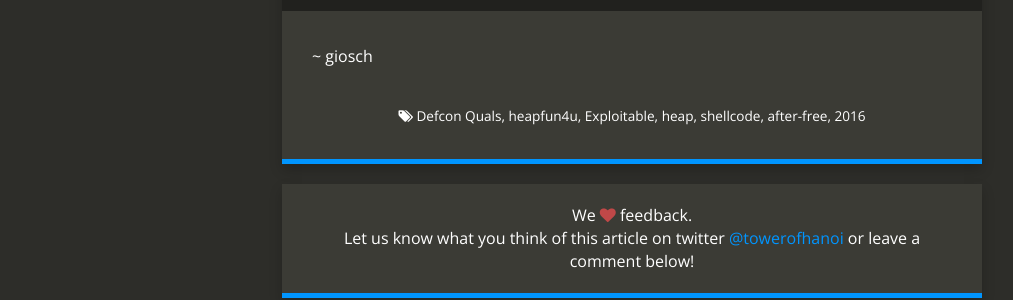
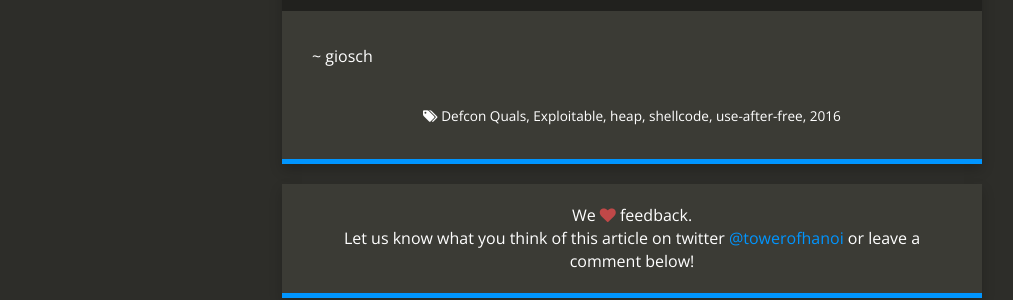
Before and after one commit to TowerofHanoi/towerofhanoi.github.io, a Jekyll site: the page built from _posts/2016-05-31-Heapfun4u.md, in a window 1280 px wide and 900 px high, scrolled down 2760 px. Shown: the part 154-454 px from the top of the window, without its empty margins (8-1021 px from the left). Built offline with Jekyll 4.4.1, drawn with Linux system fonts in a browser that asks for light colours; nearby versions of some CDN libraries; comment, search, counter and statistics services are not loaded.

Commit message:
Fix some metadata

```diff
--- a/_posts/2016-05-31-Heapfun4u.md
+++ b/_posts/2016-05-31-Heapfun4u.md
@@ -6,11 +6,10 @@ summary:    custom heap, use-after-free, return-to-shellcode
 categories: DefconQuals2016
 tags:
  - Defcon Quals
- - heapfun4u
  - Exploitable
  - heap
  - shellcode
- - after-free
+ - use-after-free
  - 2016
 ---
 
```
Also changed, not shown: _posts/2015-06-12-PNG_Uncorrupt.md (+1 -0 lines), _posts/2016-01-18-smartcat.md (+1 -0 lines), _posts/2016-10-10-ROP.md (+1 -0 lines).
